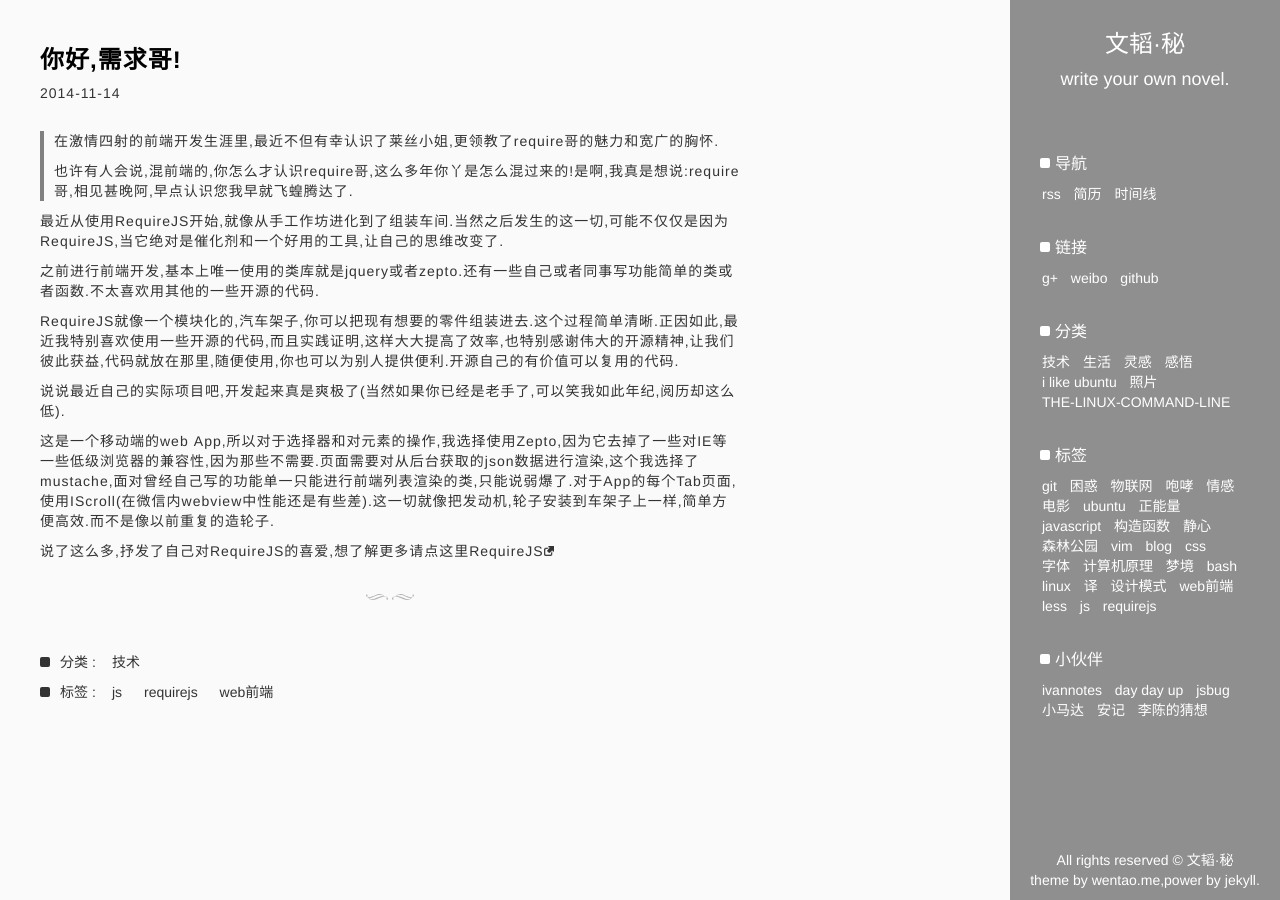
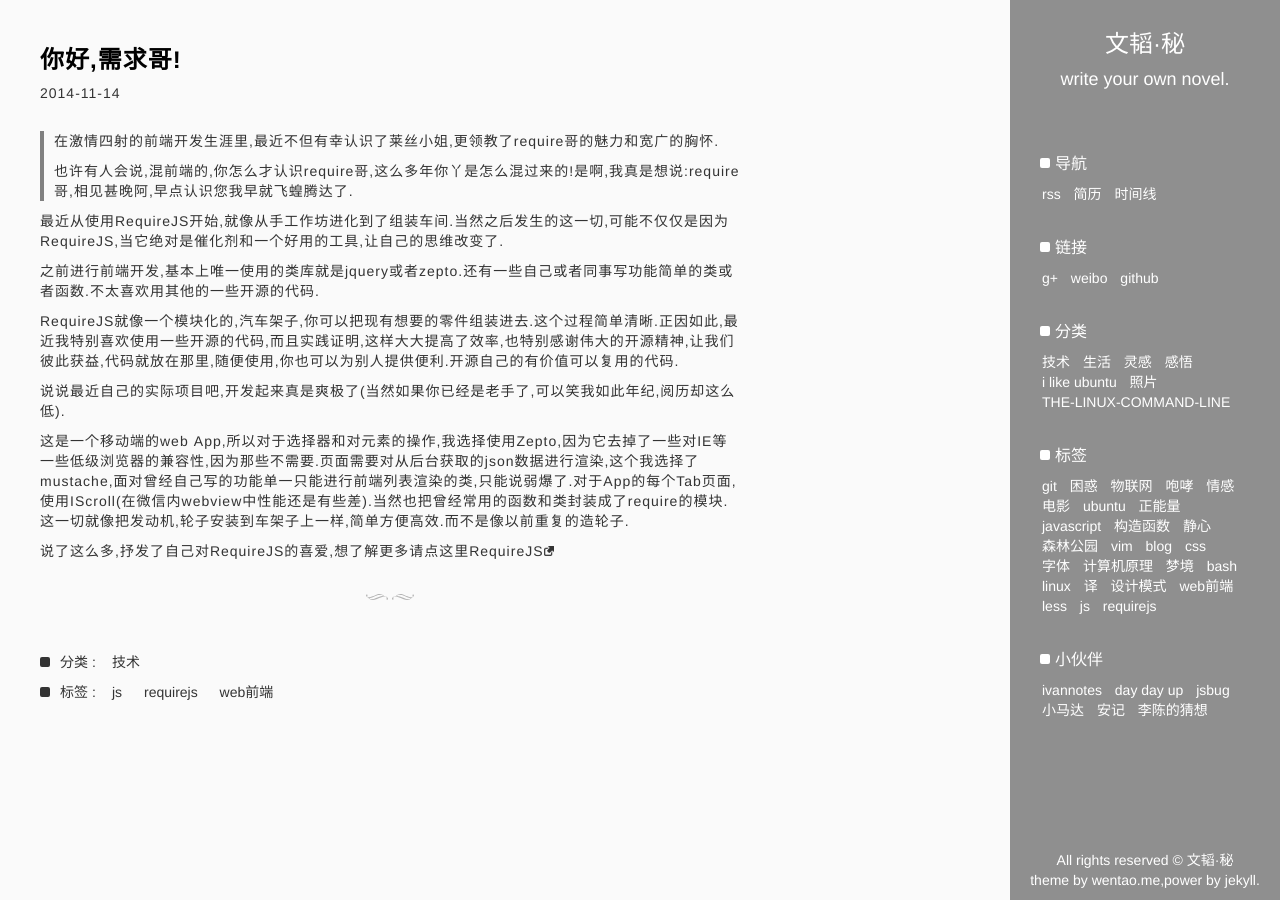
Before and after one commit to zhangwentao/blog, a Jekyll site: the page built from _posts/2014-11-14-hello-requirejs.md, in a window 1280 px wide. Built offline with Jekyll 4.4.1, drawn with Linux system fonts in a browser that asks for light colours; Markdown is read by kramdown in place of the engine named in the settings; comment, search, counter and statistics services are not loaded.

Commit message:
modify post

```diff
--- a/_posts/2014-11-14-hello-requirejs.md
+++ b/_posts/2014-11-14-hello-requirejs.md
@@ -17,6 +17,6 @@ RequireJS就像一个模块化的,汽车架子,你可以把现有想要的零件
 
 说说最近自己的实际项目吧,开发起来真是爽极了(当然如果你已经是老手了,可以笑我如此年纪,阅历却这么低).
 
-这是一个移动端的web App,所以对于选择器和对元素的操作,我选择使用Zepto,因为它去掉了一些对IE等一些低级浏览器的兼容性,因为那些不需要.页面需要对从后台获取的json数据进行渲染,这个我选择了mustache,面对曾经自己写的功能单一只能进行前端列表渲染的类,只能说弱爆了.对于App的每个Tab页面,使用IScroll(在微信内webview中性能还是有些差).这一切就像把发动机,轮子安装到车架子上一样,简单方便高效.而不是像以前重复的造轮子.
+这是一个移动端的web App,所以对于选择器和对元素的操作,我选择使用Zepto,因为它去掉了一些对IE等一些低级浏览器的兼容性,因为那些不需要.页面需要对从后台获取的json数据进行渲染,这个我选择了mustache,面对曾经自己写的功能单一只能进行前端列表渲染的类,只能说弱爆了.对于App的每个Tab页面,使用IScroll(在微信内webview中性能还是有些差).当然也把曾经常用的函数和类封装成了require的模块.这一切就像把发动机,轮子安装到车架子上一样,简单方便高效.而不是像以前重复的造轮子.
 
 说了这么多,抒发了自己对RequireJS的喜爱,想了解更多请点[这里RequireJS](http://requirejs.org/)
```
